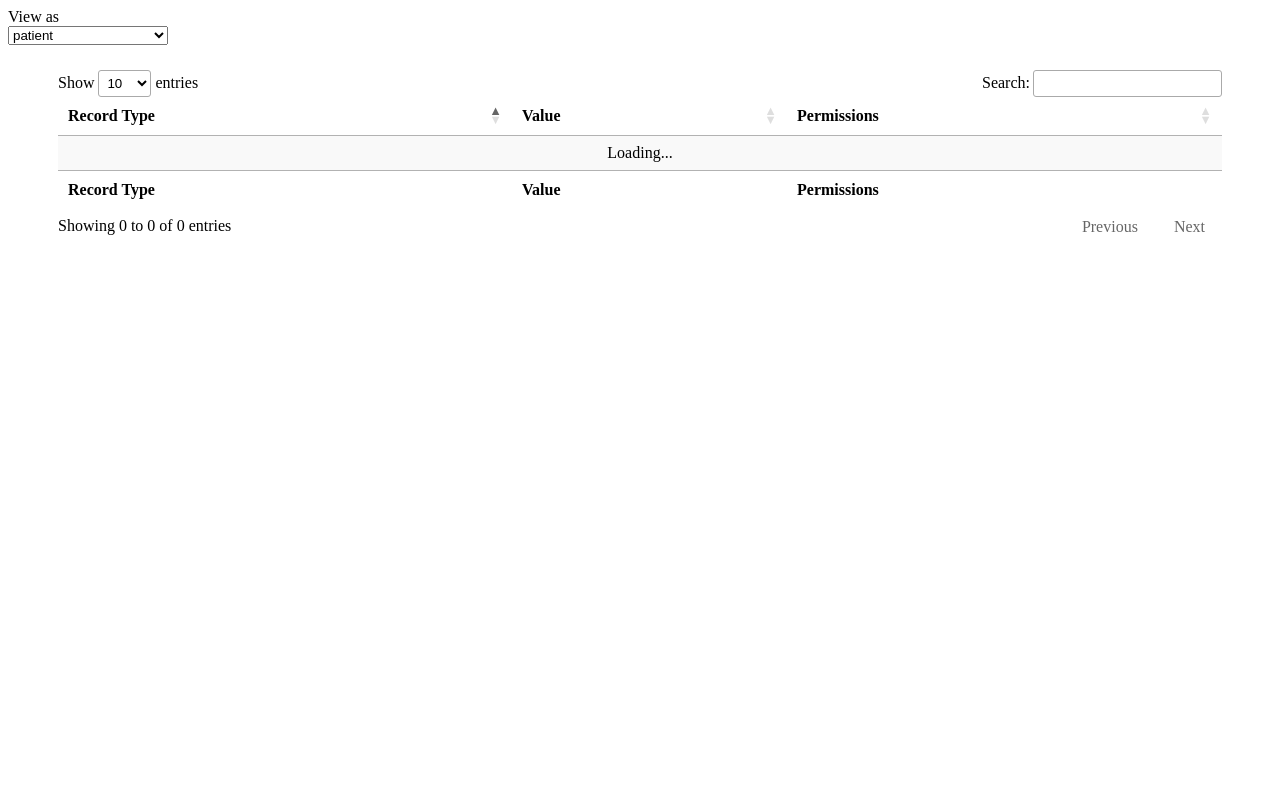
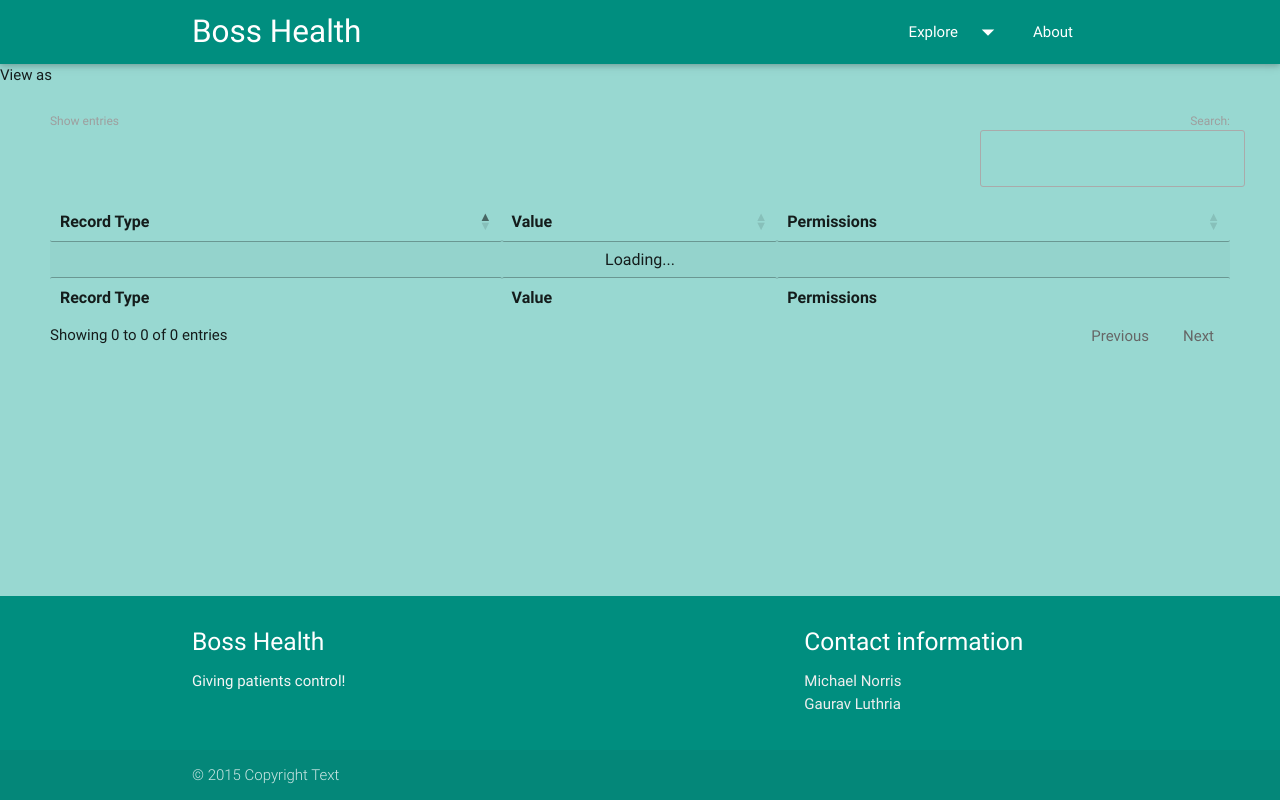
Before and after one commit to imichaelnorris/medhacks2015, a Python web app: template templates/index.html in a window 1280 px wide. Run offline with Jinja, Linux system fonts and the light colour scheme; the template is opened without the code that fills it, so the values that code supplies are empty; some libraries are stand-ins or nearby versions.

Commit message:
Website with style

```diff
--- a/templates/index.html
+++ b/templates/index.html
@@ -1,29 +1,46 @@
 <html>
     <head>
         <script type="text/javascript" src="https://code.jquery.com/jquery-2.1.4.min.js"></script>
-<script type="text/javascript"
- src="https://cdn.datatables.net/1.10.9/js/jquery.dataTables.min.js"></script>
-
+        <script type="text/javascript" src="https://cdn.datatables.net/1.10.9/js/jquery.dataTables.min.js"></script>
         <link rel="stylesheet" type="text/css"
               href="https://cdn.datatables.net/1.10.9/css/jquery.dataTables.min.css"/>
-
         <script src="lib/jquery.sumoselect.min.js"></script>
 
-<link rel="stylesheet" type="text/css"
-href="lib/sumoselect.css"/>
-
-
+        <!--Import Google Icon Font-->
+        <link href="http://fonts.googleapis.com/icon?family=Material+Icons" rel="stylesheet">
+        <!--Import materialize.css-->
+        <link type="text/css" rel="stylesheet" href="../css/materialize.min.css"  media="screen,projection"/>
+        <link rel="stylesheet" type="text/css" href="lib/sumoselect.css"/>
+        <link href="../css/style.css" type="text/css" rel="stylesheet" media="screen,projection"/>
         <style>
-
             #main {
                 padding-top: 25px;
                 padding-left: 50px;
                 padding-right: 50px;
             }
         </style>
-
     </head>
 
+    <body>
+        <!-- Dropdown Structure -->
+        <ul id="dropdown_explore" class="dropdown-content">
+            <li><a href="#!">Researchers</a></li>
+            <li><a href="#!">Doctors</a></li>
+            <li><a href="#!">Clinical Trials</a></li>
+        </ul>
+        <nav id="nav_item" role="navigation">
+            <div class="nav-wrapper container"><a id="logo-container" href="#" class="brand-logo">Boss Health</a>
+                <ul class="right hide-on-med-and-down">
+                    <li><a class="dropdown-button" href="#!" data-activates="dropdown_explore">Explore<i class="material-icons right">arrow_drop_down</i></a></li>
+                    <li><a href="#">About</a></li>
+                </ul>
+                <ul id="nav-mobile" class="side-nav">
+                    <li><a href="#">Navbar Link</a></li>
+                </ul>
+                <a href="#" data-activates="nav-mobile" class="button-collapse"><i class="material-icons">menu</i></a>
+            </div>
+        </nav>
+        <main>
         View as<!--right side-->
         <script id="permissionSelect" type="text/template">
             <select class="view-select">
@@ -45,7 +62,6 @@
                     <th>Permissions</th>
                 </tr>
             </thead>
-
             <tfoot>
                 <tr>
                     <th>Record Type</th>
@@ -55,6 +71,27 @@
             </tfoot>
         </table>
         </div>
+    </main>
+    <footer id = "footer_elem" class="page-footer">
+          <div class="container">
+            <div class="row">
+              <div class="col l6 s12">
+                <h5 class="white-text">Boss Health</h5>
+                <p class="grey-text text-lighten-4">Giving patients control!</p>
+              </div>
+              <div class="col l4 offset-l2 s12">
+                <h5 class="white-text">Contact information</h5>
+                <ul>
+                  <li><a class="grey-text text-lighten-3" href="#!">Michael Norris</a></li>
+                  <li><a class="grey-text text-lighten-3" href="#!">Gaurav Luthria</a></li>
+                </ul>
+              </div>
+            </div>
+          </div>
+          <div class="footer-copyright">
+            <div class="container">© 2015 Copyright Text </div>
+        </div>
+    </footer>
 
 <script>
 $(document).ready(function() {
@@ -97,5 +134,7 @@
     } );
 } );
 </script>
-
+        <script type="text/javascript" src="../js/materialize.min.js"></script>
+        <script type="text/javascript" src="../js/custom.js"></script>
+</body>
 </html>
```
Lines whose indentation alone changed are shown as unchanged.
